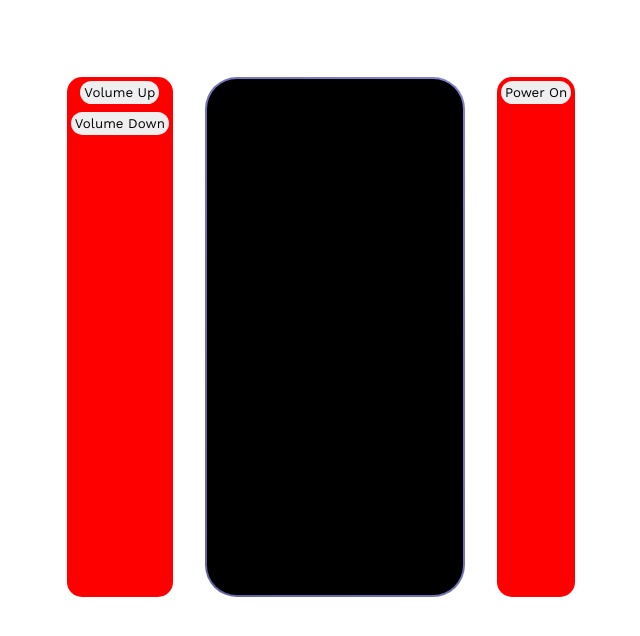
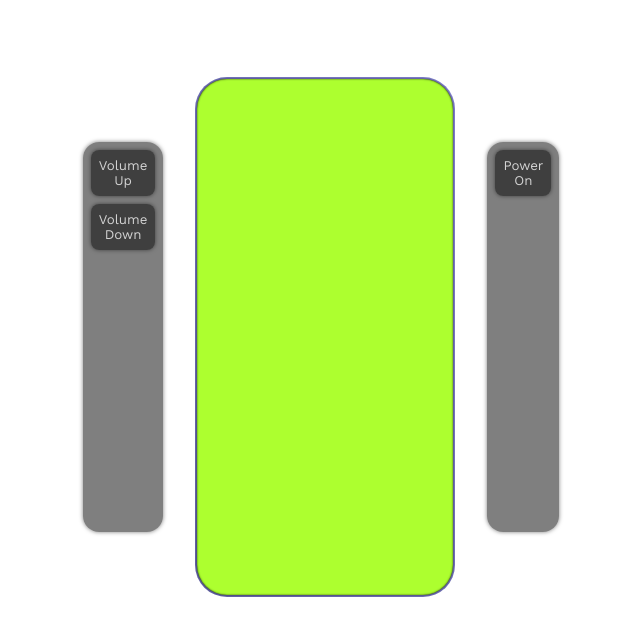
Before and after one commit to Alask-Code/Phone-Preview, a plain HTML site: page index.html in a window 1280 px wide. Shown: the part 122-758 px from the top of the page, without its empty margins (319-959 px from the left). Drawn offline with nearby package versions, Linux system fonts and the light colour scheme.

Commit message:
minor changes

```diff
--- a/index.html
+++ b/index.html
@@ -13,8 +13,8 @@
 
   <div class="phone-area">
     <div class="panel">
-      <button class="hw-button">Volume Up</button>
-      <button class="hw-button">Volume Down</button>
+      <button class="hw-button">Volume<br> Up</button>
+      <button class="hw-button">Volume<br> Down</button>
     </div>
 
     <div class="phone">
@@ -25,7 +25,7 @@
     </div>
 
     <div class="panel">
-      <button class="hw-button">Power On</button>
+      <button class="hw-button">Power<br> On</button>
     </div>
   </div>
 </body>
--- a/scss/index.scss
+++ b/scss/index.scss
@@ -23,21 +23,26 @@ body {
   width: 100%;
   height: 100%;
   border-radius: 30px;
-  background: black;
+  box-shadow:
+    inset 0px 0px 2px rgba(0, 0, 0, 0.75),
+    0px 0px 2px rgba(0, 0, 0, 0.75);
+  background: greenyellow;
 }
 
 .panel {
+  @include flex(flex-start, center, column);
   gap: 8px;
-  padding: 4px;
-  height: 100%;
-  display: flex;
-  background: red;
-  border-radius: 15px;
-  align-items: center;
-  flex-direction: column;
-  justify-content: flex-start;
+  height: 75%;
+  padding: 8px;
+  border-radius: 16px;
+  background: rgba(0, 0, 0, 0.5);
+  box-shadow: 0px 0px 4px rgba(0, 0, 0, 0.5);
 }
-button {
-  border-radius: 15px;
-  padding: 4px;
+
+.hw-button {
+  color: lightgray;
+  padding: 8px;
+  border-radius: 8px;
+  background: rgba(0, 0, 0, 0.5);
+  box-shadow: 0px 0px 4px rgba(0, 0, 0, 0.5);
 }
```
Also changed, not shown: css/index.css, 1 other file.
